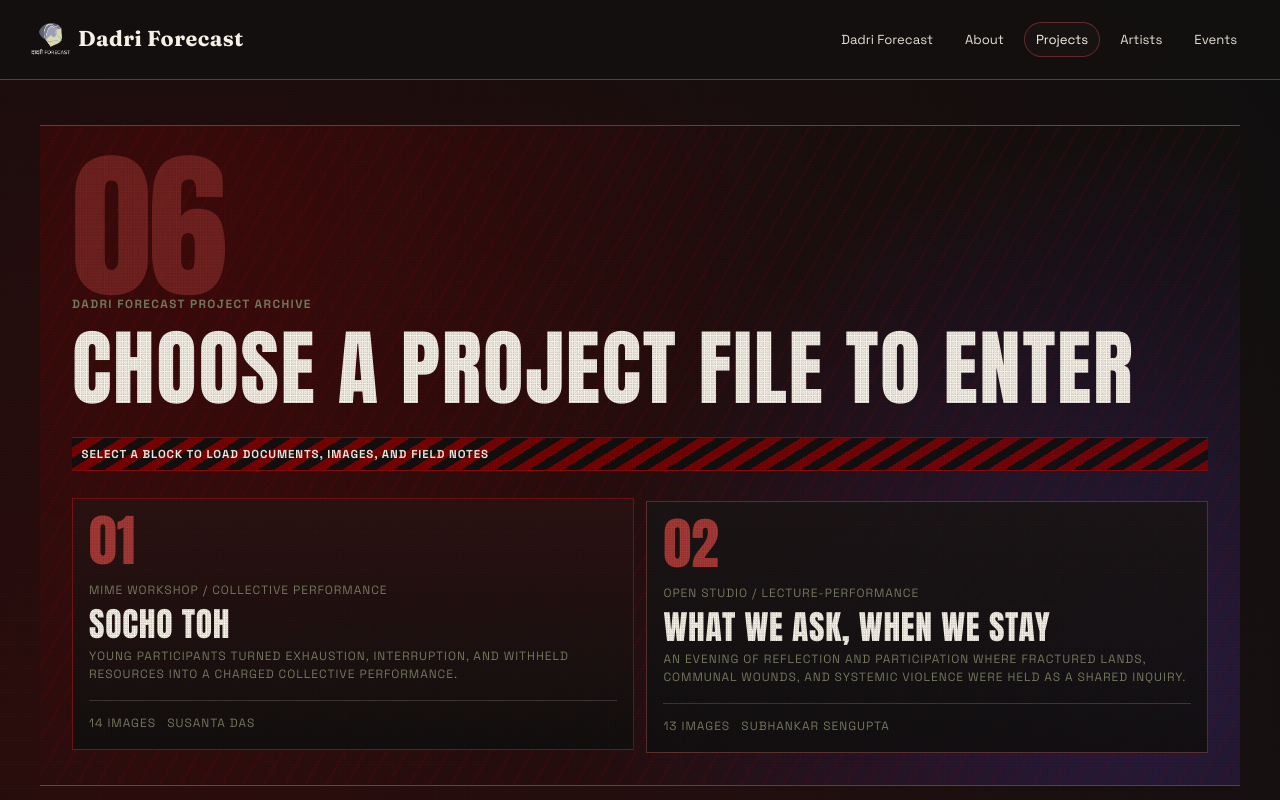
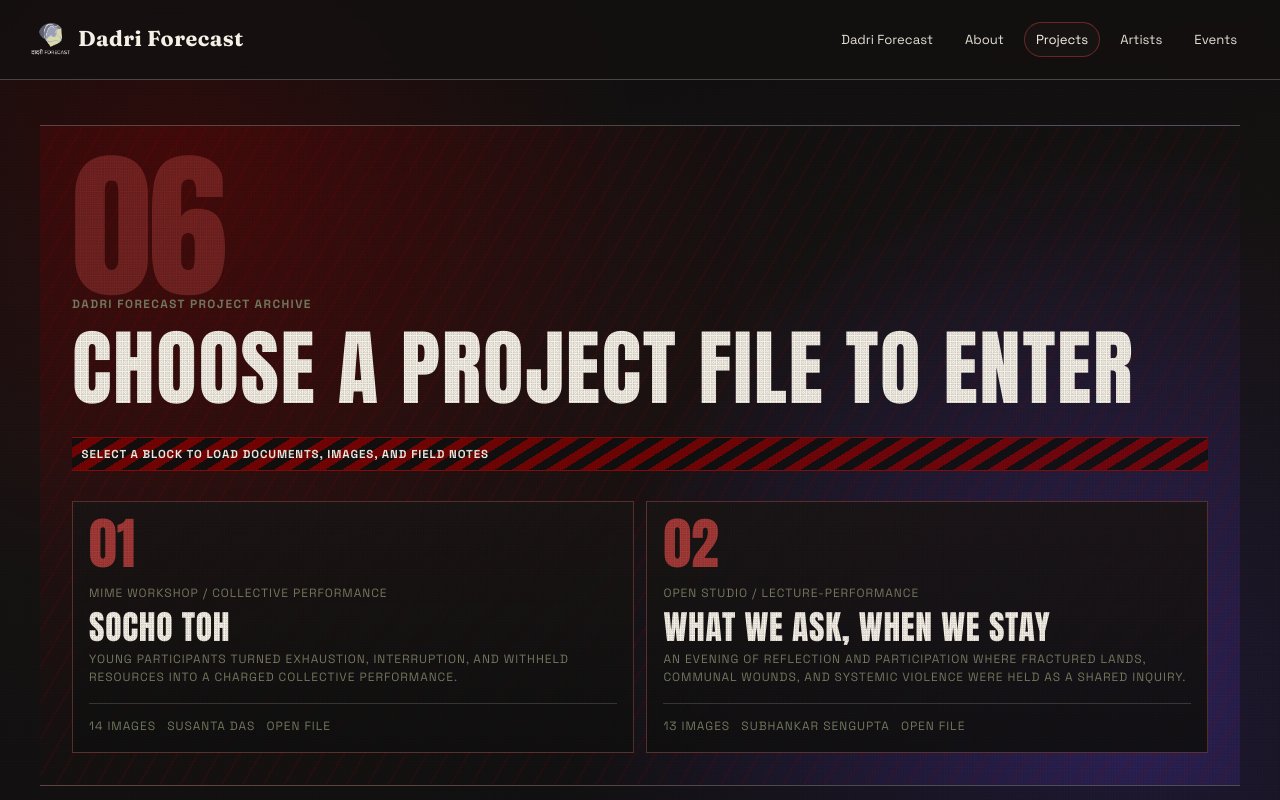
Before and after one commit to Anindyakafka/khandera_art_space_x_dadri_forecast, a SvelteKit app: page /dadri-forecast/projects in a window 1280 px wide. Shown: the top 800 px of the page. Built offline with nearby package versions, Linux system fonts and the light colour scheme.

Commit message:
let's go to projects

```diff
--- a/src/routes/dadri-forecast/projects/+page.svelte
+++ b/src/routes/dadri-forecast/projects/+page.svelte
@@ -1,4 +1,6 @@
 <script lang="ts">
+  import { tick } from 'svelte';
+
   type CollaboratingArtist = {
     name: string;
     role: string;
@@ -166,16 +168,26 @@
     }
   ];
 
-  let activeProjectId = projects[0].id;
+  let activeProjectId: string | null = null;
   let selectedIndex: number | null = null;
+  let detailRoot: HTMLElement | null = null;
 
-  $: activeProject = projects.find((project) => project.id === activeProjectId) ?? projects[0];
-  $: activeGallery = activeProject.gallery;
+  $: activeProject = projects.find((project) => project.id === activeProjectId) ?? null;
+  $: activeGallery = activeProject?.gallery ?? [];
   $: selectedImage = selectedIndex === null ? null : activeGallery[selectedIndex];
 
-  function selectProject(projectId: string) {
+  async function selectProject(projectId: string) {
+    if (activeProjectId === projectId) {
+      activeProjectId = null;
+      selectedIndex = null;
+      return;
+    }
+
     activeProjectId = projectId;
     selectedIndex = null;
+
+    await tick();
+    detailRoot?.scrollIntoView({ block: 'start', behavior: 'auto' });
   }
 
   function openLightbox(index: number) {
@@ -235,11 +247,13 @@
     <div class="selector-grid" role="list" aria-label="Dadri Forecast projects">
       {#each projects as project, index}
         <button
-          class:selected={project.id === activeProject.id}
+          class:selected={project.id === activeProjectId}
           class="selector-card"
           type="button"
           on:click={() => selectProject(project.id)}
-          aria-pressed={project.id === activeProject.id}
+          aria-controls="project-detail"
+          aria-expanded={project.id === activeProjectId}
+          aria-pressed={project.id === activeProjectId}
         >
           <span class="selector-number">{String(index + 1).padStart(2, '0')}</span>
           <div class="selector-copy">
@@ -251,13 +265,16 @@
           <div class="selector-footer">
             <span>{project.gallery.length} images</span>
             <span>{project.facilitator}</span>
+            <span>{project.id === activeProjectId ? 'Close file' : 'Open file'}</span>
           </div>
         </button>
       {/each}
     </div>
   </section>
 
-  {#key activeProject.id}
+  {#if activeProject}
+    {#key activeProject.id}
+    <div class="project-detail" id="project-detail" bind:this={detailRoot}>
     <section class="hero">
       <p class="section-no" aria-hidden="true">07</p>
       <p class="kicker">{activeProject.format}</p>
@@ -331,7 +348,9 @@
         {/each}
       </div>
     </section>
-  {/key}
+    </div>
+    {/key}
+  {/if}
 
   <nav class="route-links" aria-label="Other pages">
     <a href="/dadri-forecast">Dadri Forecast Home</a>
```
